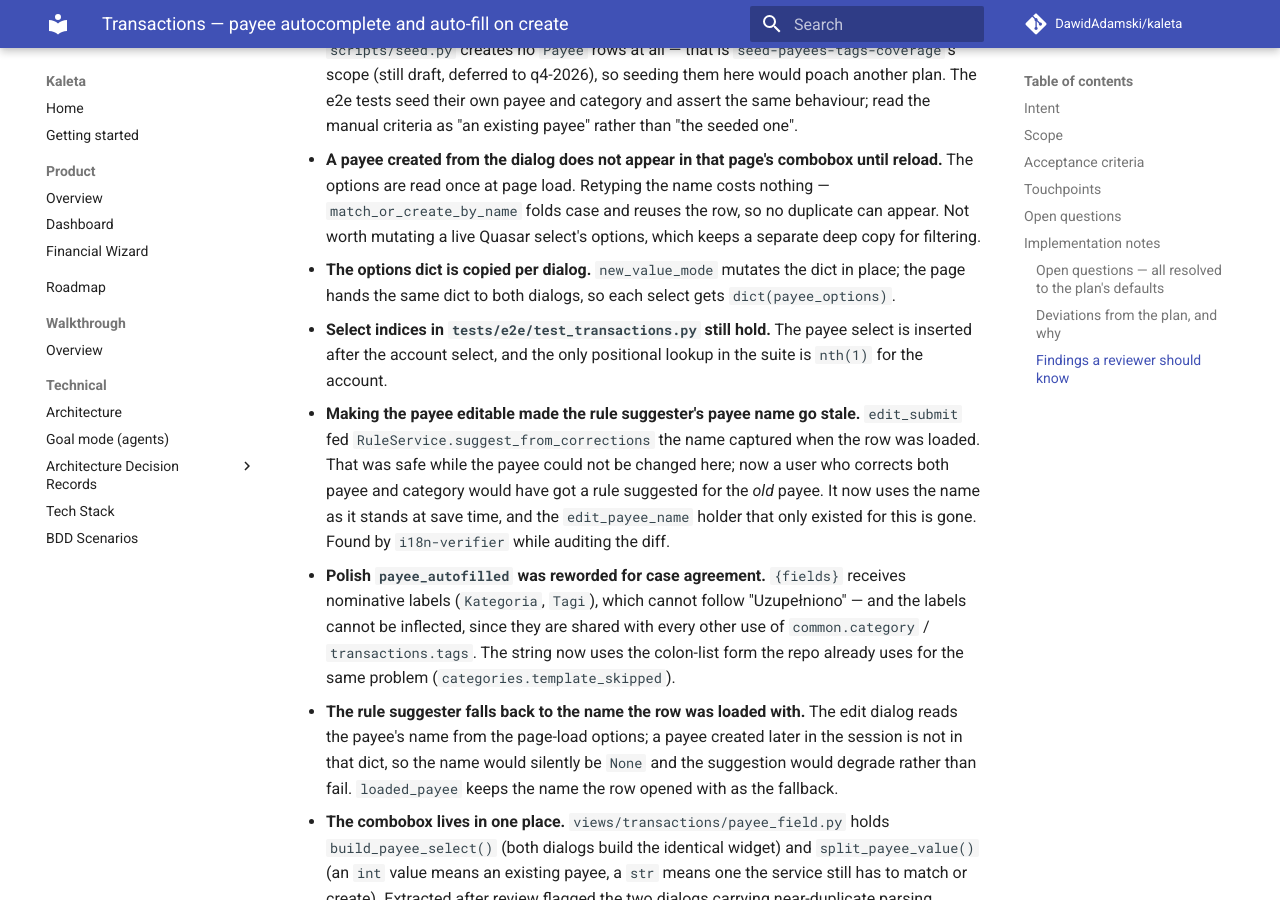
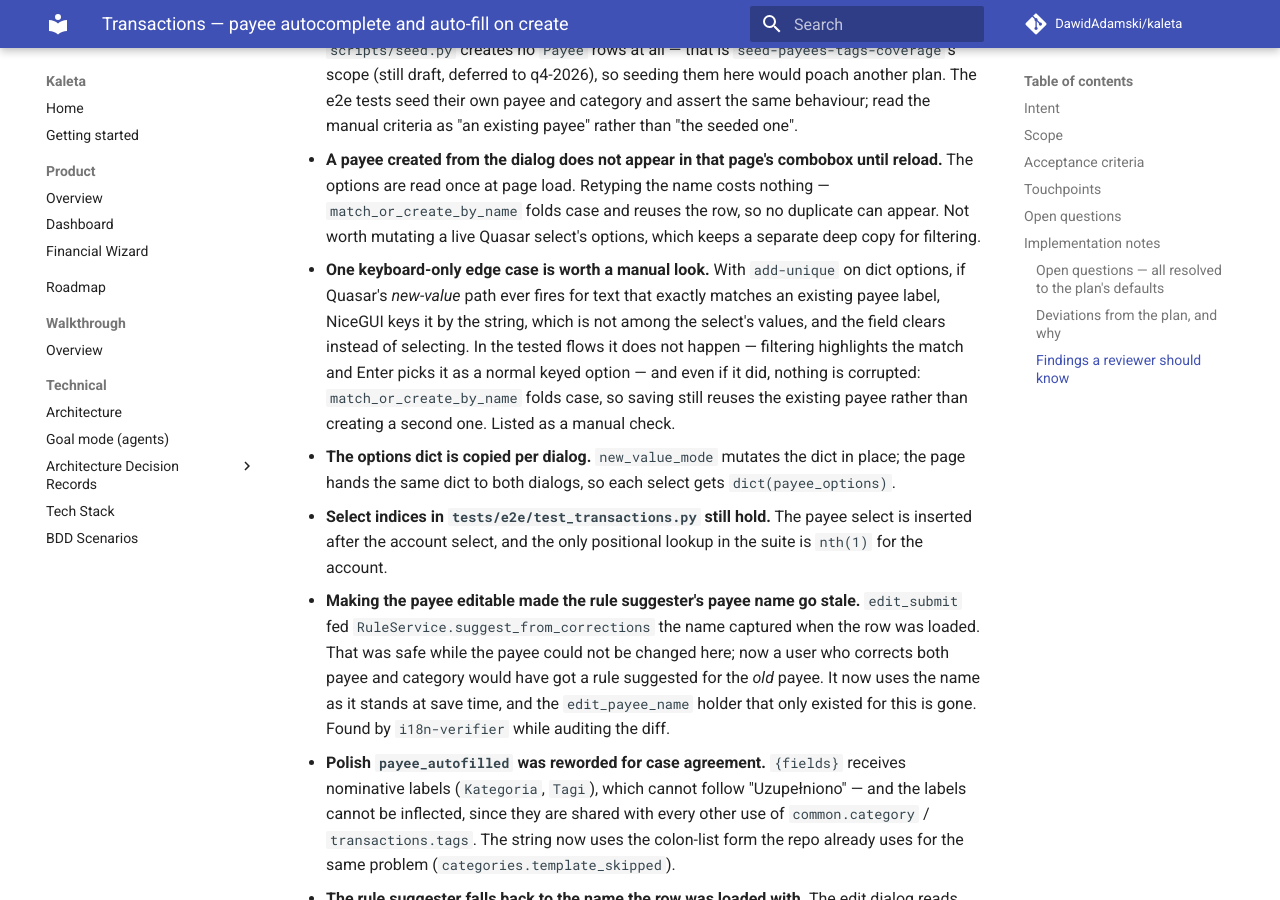
Before and after one commit to DawidAdamski/kaleta, an MkDocs documentation site: the page built from docs/plans/transactions-payee-autocomplete.md, in a window 1280 px wide and 900 px high, scrolled down 4695 px. Built offline with MkDocs 1.6.1 and Material for MkDocs 9.7.7, drawn with Linux system fonts in a browser that asks for light colours; comment, search, counter and statistics services are not loaded.

Commit message:
docs(plans): record the combobox's keyboard-only edge case
Review raised the add-unique path on dict options: text that exactly
matches an existing label could key by string and clear the field instead
of selecting. Not reachable in the tested flows, and harmless if it were
(case-insensitive matching still reuses the payee on save), but it is a
manual check the owner should make.

Co-Authored-By: Claude Opus 5 (1M context) <noreply@anthropic.com>
Claude-Session: https://claude.ai/code/session_011wScxdogxxLQ6rAFoz3tqa

```diff
--- a/docs/plans/transactions-payee-autocomplete.md
+++ b/docs/plans/transactions-payee-autocomplete.md
@@ -210,6 +210,14 @@ Out of scope:
   costs nothing — `match_or_create_by_name` folds case and reuses the row, so
   no duplicate can appear. Not worth mutating a live Quasar select's options,
   which keeps a separate deep copy for filtering.
+- **One keyboard-only edge case is worth a manual look.** With `add-unique` on
+  dict options, if Quasar's *new-value* path ever fires for text that exactly
+  matches an existing payee label, NiceGUI keys it by the string, which is not
+  among the select's values, and the field clears instead of selecting. In the
+  tested flows it does not happen — filtering highlights the match and Enter
+  picks it as a normal keyed option — and even if it did, nothing is corrupted:
+  `match_or_create_by_name` folds case, so saving still reuses the existing
+  payee rather than creating a second one. Listed as a manual check.
 - **The options dict is copied per dialog.** `new_value_mode` mutates the dict
   in place; the page hands the same dict to both dialogs, so each select gets
   `dict(payee_options)`.
```
